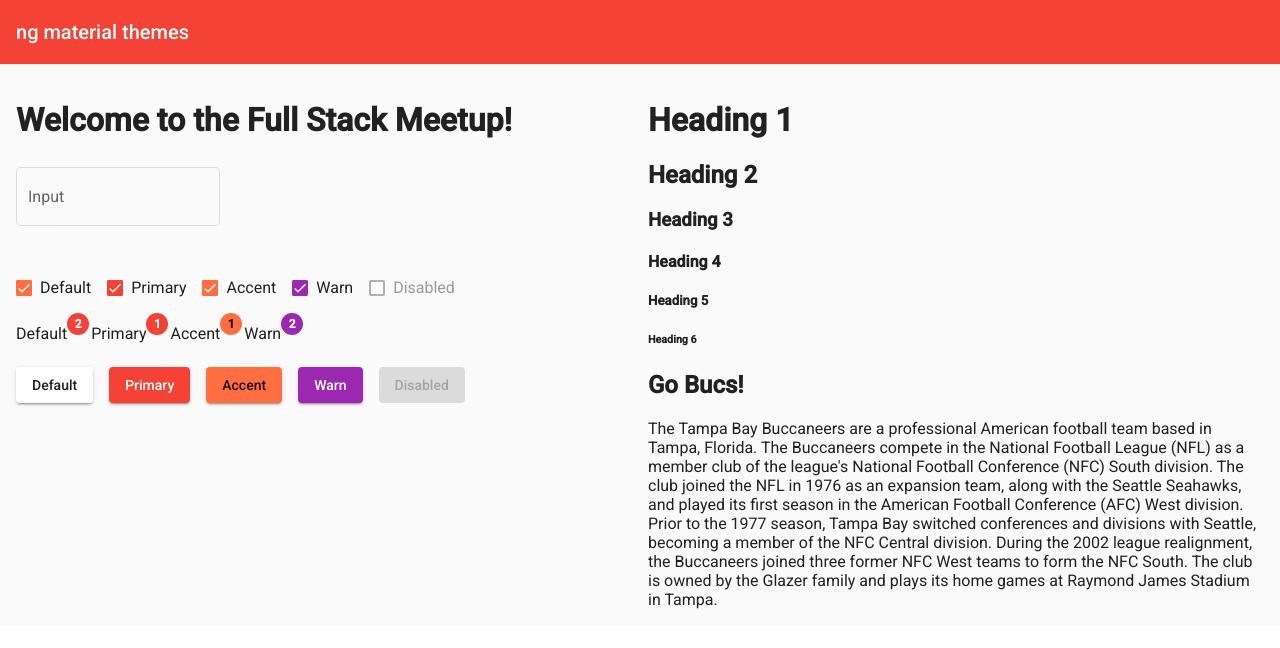
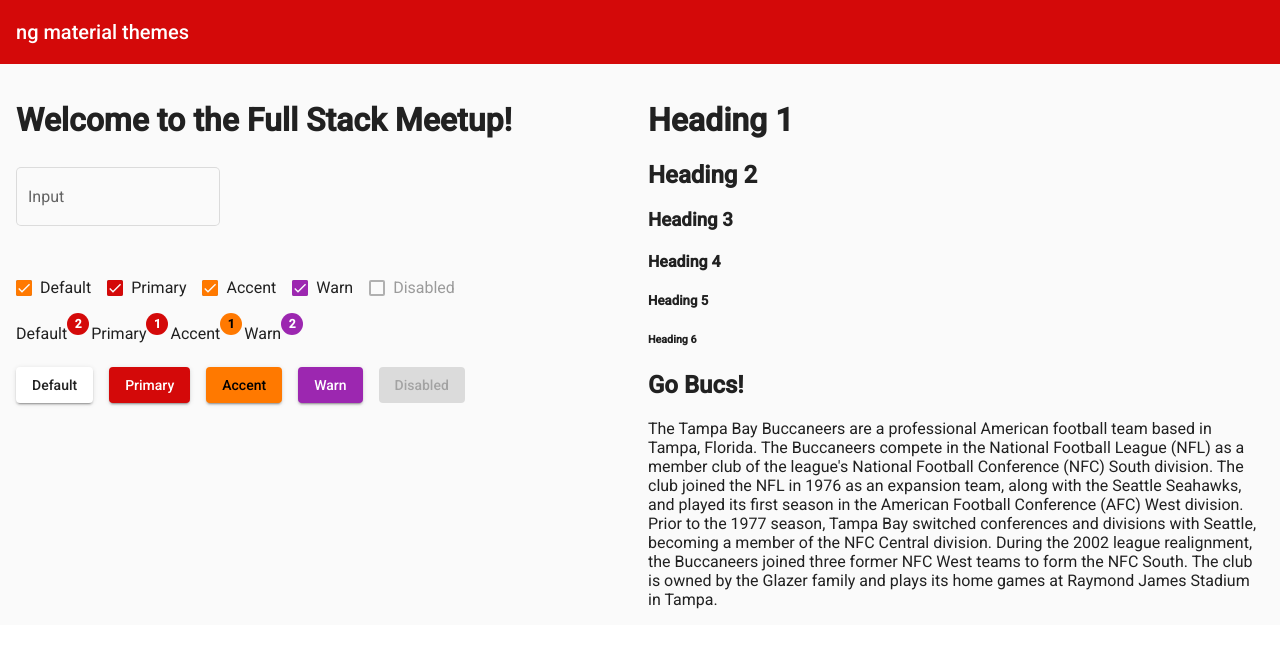
Before and after one commit to JoMallari98/angular-material-themes, an Angular app: page / in a window 1280 px wide. Shown: the top 648 px of the page. Built offline with nearby package versions, Linux system fonts and the light colour scheme.

Commit message:
theme with hex codes

```diff
--- a/src/styles.scss
+++ b/src/styles.scss
@@ -1,5 +1,4 @@
 /* You can add global styles to this file, and also import other style files */
-
 @import '~@angular/material/theming';
 // Plus imports for other components in your app.
 
@@ -11,28 +10,42 @@
 // Define the palettes for your theme using the Material Design palettes available in palette.scss
 // (imported above). For each palette, you can optionally specify a default, lighter, and darker
 // hue. Available color palettes: https://material.io/design/color/
-$bucs-primary: mat-palette($mat-red);
-$bucs-accent: mat-palette($mat-deep-orange, A200, A100, A400);
+$bucs-primary-scheme: (
+  100: #dd3a3a,
+  500: #d40909,
+  700: #940606,
+  contrast: (
+    100: #ffffff,
+    500: #ffffff,
+    700: #ffffff,
+  ),
+);
+$bucs-accent-scheme: (
+  100: #ff9433,
+  500: #ff7900,
+  700: #cc6100,
+  contrast: (
+    100: #000000,
+    500: #000000,
+    700: #000000,
+  ),
+);
 
-// The warn palette is optional (defaults to red).
-$bucs-warn: mat-palette($mat-purple);
+// $bucs-warn: mat-palette($mat-purple);
 
-// Create the theme object. A theme consists of configurations for individual
-// theming systems such as `color` or `typography`.
-$bucs-theme: mat-light-theme(
-  (
-    color: (
-      primary: $bucs-primary,
-      accent: $bucs-accent,
-      warn: $bucs-warn,
-    ),
-  )
+$mat-primary-palette: mat-palette($bucs-primary-scheme);
+$mat-accent-palette: mat-palette($bucs-accent-scheme);
+
+$app-light-theme: mat-light-theme(
+  $mat-primary-palette,
+  $mat-accent-palette,
+  mat-palette($mat-purple)
 );
 
 // Include theme styles for core and each component used in your app.
 // Alternatively, you can import and @include the theme mixins for each component
 // that you are using.
-@include angular-material-theme($bucs-theme);
+@include angular-material-theme($app-light-theme);
 
 html,
 body {
```
